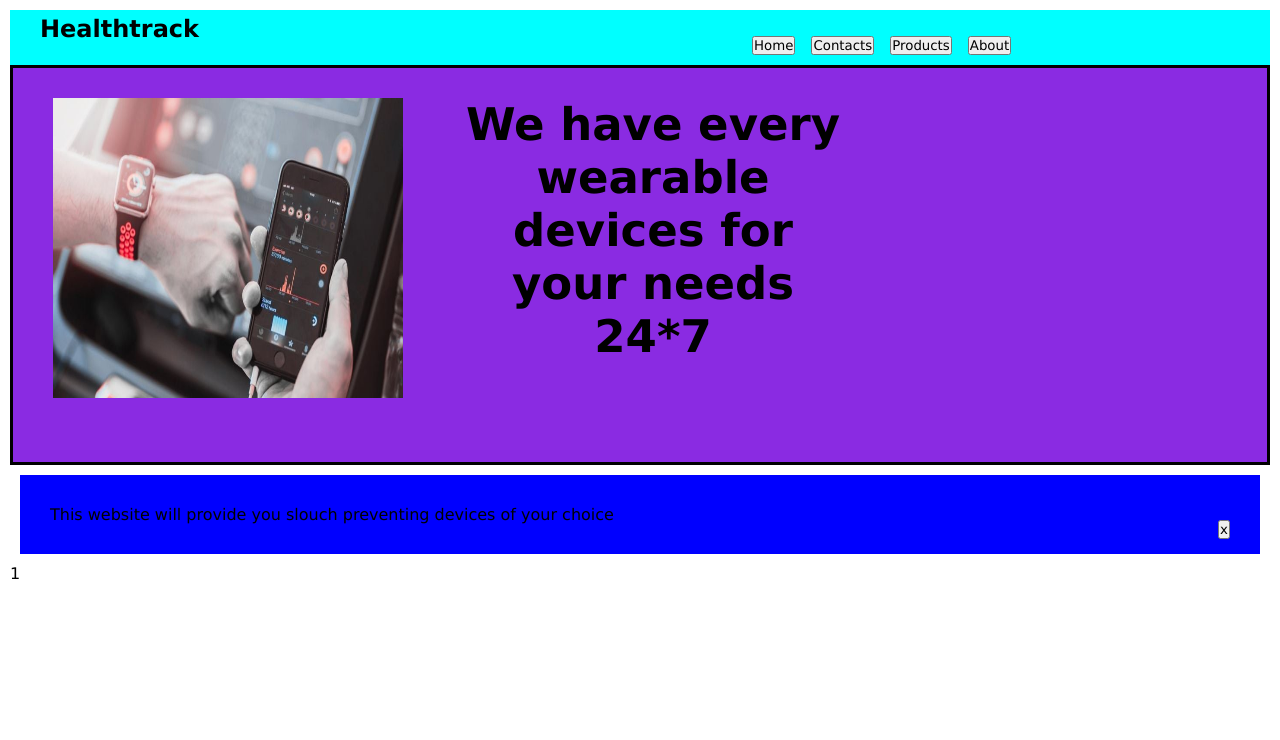
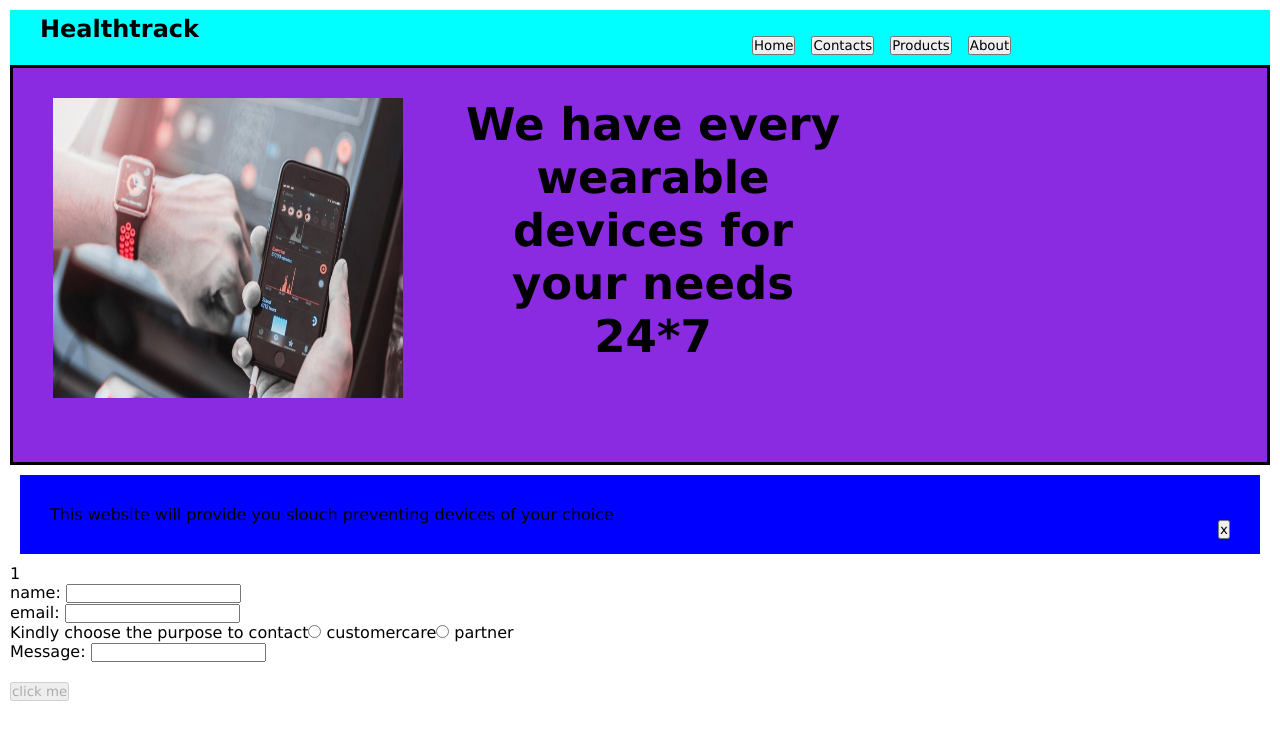
Before and after one commit to singhviraj/romasystem.in, an Angular app: page /Productdetails/1 in a window 1280 px wide. Shown: the top 740 px of the page. Built offline with nearby package versions, Linux system fonts and the light colour scheme.

Commit message:
added a template driven contact form ,implemented validation ,implemented form control group ,used EmailJS.com to send form data on email after retrieving the data from contact form

```diff
--- a/package.json
+++ b/package.json
@@ -18,6 +18,7 @@
     "@angular/platform-browser": "^16.2.0",
     "@angular/platform-browser-dynamic": "^16.2.0",
     "@angular/router": "^16.2.0",
+    "@emailjs/browser": "^3.11.0",
     "rxjs": "~7.8.0",
     "tslib": "^2.3.0",
     "zone.js": "~0.13.0"
--- a/src/app/app.module.ts
+++ b/src/app/app.module.ts
@@ -1,6 +1,6 @@
 
 import { BrowserModule } from '@angular/platform-browser';
-import { FormsModule } from '@angular/forms';
+import { FormsModule, ReactiveFormsModule } from '@angular/forms';
 import { NgModule } from '@angular/core';
 import { Routes ,RouterModule } from '@angular/router';
 
@@ -19,6 +19,7 @@ import { ClassDirective } from './class.directive';
 import { FlipDirective } from './flip.directive';
 import { IfDirective } from './if.directive';
 import { ProductdetailsComponent } from './productdetails/productdetails.component';
+import { FormComponent } from './form/form.component';
 
 
 const approute: Routes=[
@@ -44,10 +45,11 @@ const approute: Routes=[
     FlipDirective,
     IfDirective,
     ProductdetailsComponent,
+    FormComponent,
 
   ],
   imports: [
-    BrowserModule,FormsModule,RouterModule.forRoot(approute)
+    BrowserModule,FormsModule,RouterModule.forRoot(approute),ReactiveFormsModule
   ],
 
   providers: [],
--- a/src/app/container/container.component.html
+++ b/src/app/container/container.component.html
@@ -22,6 +22,6 @@
     </app-about>
  </div>   -->
 
-
+<app-form></app-form>
 
 </div>
--- /dev/null
+++ b/src/app/form/form.component.css
@@ -0,0 +1,6 @@
+input.ng-invalid.ng-touched{
+    border: red 1px solid;
+}
+small{
+    color: red;
+}
--- /dev/null
+++ b/src/app/form/form.component.html
@@ -0,0 +1,53 @@
+<!--<form (submit) ="onsubmit()" >
+    <label for="firstname">First name: </label>
+    <input type="text" name="firstname" ngModel >
+    <br>
+    <label for="lastname">Last name: </label>
+    <input type="text" name="lastname"  ngModel >
+    <br>
+    <label for="email">email: </label>
+    <input type="email" name="email" ngModel >
+    <br>
+    <label for="password">password: </label>
+    <input type="password" name="password" ngModel >
+    <br>
+    <button type="submit" value="submit">click me</button>
+
+    </form>-->
+
+    <form (ngSubmit) ="onsubmit(myform)" #myform ="ngForm">
+
+        <div ngModelGroup="personaldetails" #personaldetails="ngModelGroup">
+
+            <label for="firstname">name: </label>
+    <input type="text" name="firstname" ngModel required #fname="ngModel">
+
+    <br>
+    <label for="email">email: </label>
+    <input type="email" name="email" ngModel required #ename="ngModel">
+
+    <br>
+    <label for="contacttype"> Kindly choose the purpose to contact</label>
+    <input type="radio" value="customercare" name="contacttype" [(ngModel)]="selectedchoice" required>
+    <label for="customercare"> customercare</label>
+    <input type="radio" value="partner" name="contacttype" [(ngModel)]="selectedchoice" required>
+    <label for="partner"> partner</label>
+    <br>
+
+    <label for="message">Message: </label>
+    <input type="text" name="query" [(ngModel)] ="message" required #qname="ngModel">
+
+    <div>
+        <small *ngIf="personaldetails.invalid && personaldetails.touched">name,email and choice
+            are required</small>
+    </div>
+
+</div>
+    <!--<label for="password">password: </label>
+    <input type="password" name="password" ngModel required #pname="ngModel">
+    <small *ngIf="pname.invalid && pname.touched">password is required</small>-->
+
+    <br>
+   <button type="submit" value="submit" [disabled]="!myform.valid">click me</button>
+
+    </form>
--- /dev/null
+++ b/src/app/form/form.component.ts
@@ -0,0 +1,42 @@
+import { Component } from '@angular/core';
+import { FormBuilder, FormGroup, NgForm } from '@angular/forms';
+import  emailjs  from '@emailjs/browser';
+
+@Component({
+  selector: 'app-form',
+  templateUrl: './form.component.html',
+  styleUrls: ['./form.component.css']
+})
+export class FormComponent {
+
+  customername:string='';
+
+  selectedchoice:string='';
+
+  message:string='';
+  async onsubmit(formdata: NgForm){
+
+console.log(formdata);
+console.log(this.selectedchoice);
+
+ emailjs.init("8rBqRwH7jBJwVJMYK");
+let respone =await emailjs.send("service_9axa3hk","template_kj1a0cj",{
+  from_name: "Viraj",
+  subject: "hey",
+  message: this.message,
+  from_id: "gviraj347@gmail.com",
+  });
+
+formdata.reset();
+//async onsubmit(){
+ // emailjs.init("8rBqRwH7jBJwVJMYK");
+//let respone =await emailjs.send("service_9axa3hk","template_kj1a0cj",{
+  //from_name: "Viraj",
+  //subject: "hey",
+  //message: "bang ",
+  //from_id: "gviraj347@gmail.com",
+  //});
+
+  //}
+}
+}
```
Also changed, not shown: src/app/nav/nav.component.css (line endings or trailing spaces), 2 other files (tests, documents, lock files or other folders).
